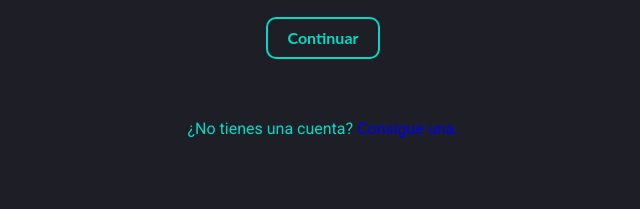
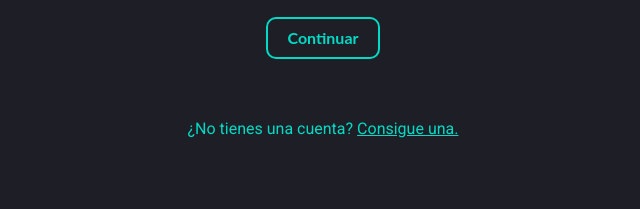
Before and after one commit to FurtiveApk2/impact, a plain HTML site: page index.html in a window 1280 px wide. Shown: the part 1243-1452 px from the top of the page, without its empty margins (317-957 px from the left). Drawn offline with nearby package versions, Linux system fonts and the light colour scheme; no server answers; a script that the page names is missing.

Commit message:
Update index.html

```diff
--- a/index.html
+++ b/index.html
@@ -60,7 +60,7 @@
       <div class="ball"></div>
     </div>
     <button id="continuar">Continuar</button>
-    <span style="margin-top: 5%; color: rgb(3, 218, 198);">¿No tienes una cuenta? <a id="crearCuenta" href="#">Consigue una.</a></span>
+     <span id="crear" style="margin-top: 5%; color: rgb(3, 218, 198);">¿No tienes una cuenta? <a id="crearCuenta" href="#" style="color: inherit;text-decoration: underline;">Consigue una.</a></span>
   </section>
 
   <section class="slider" id="tab-vite">
```
